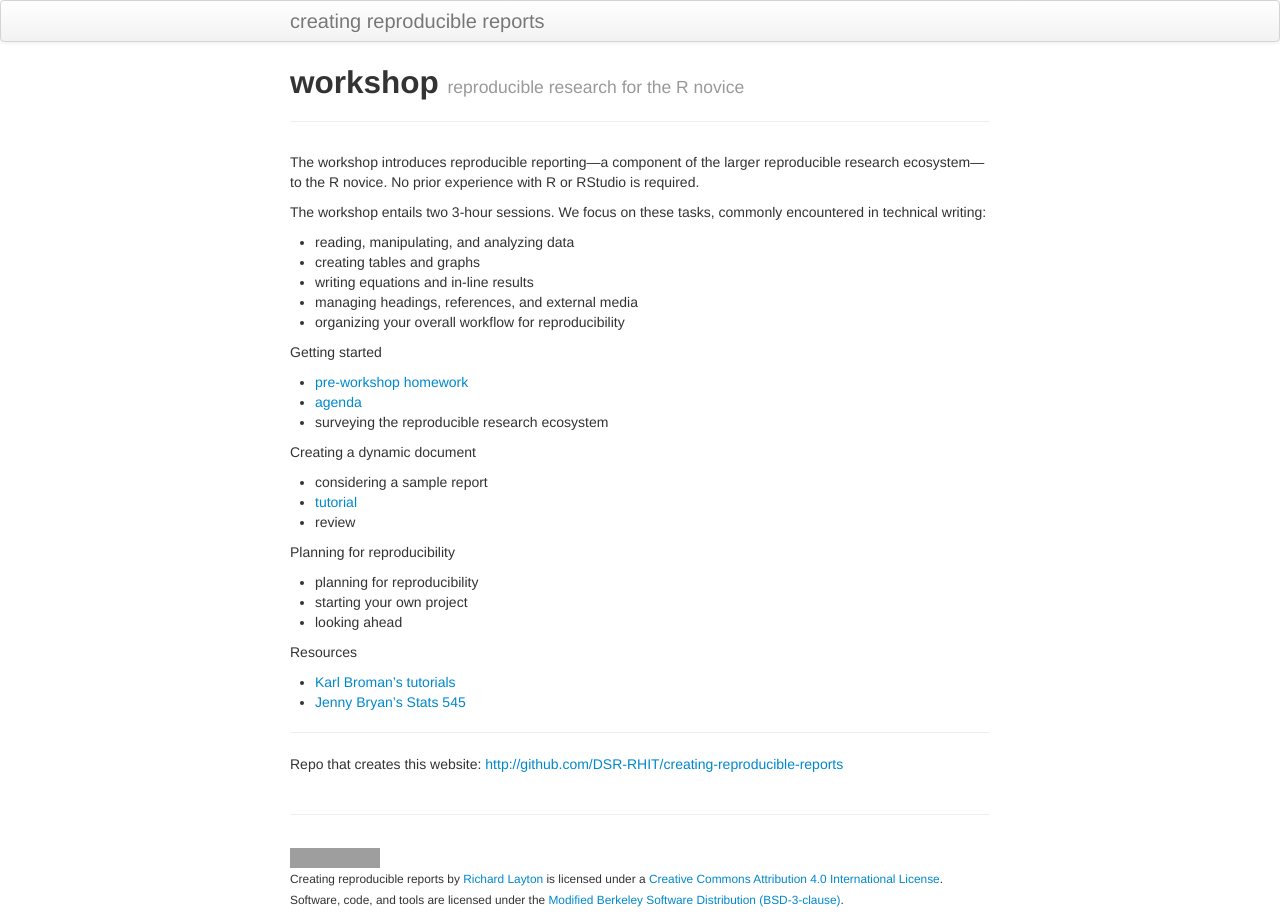
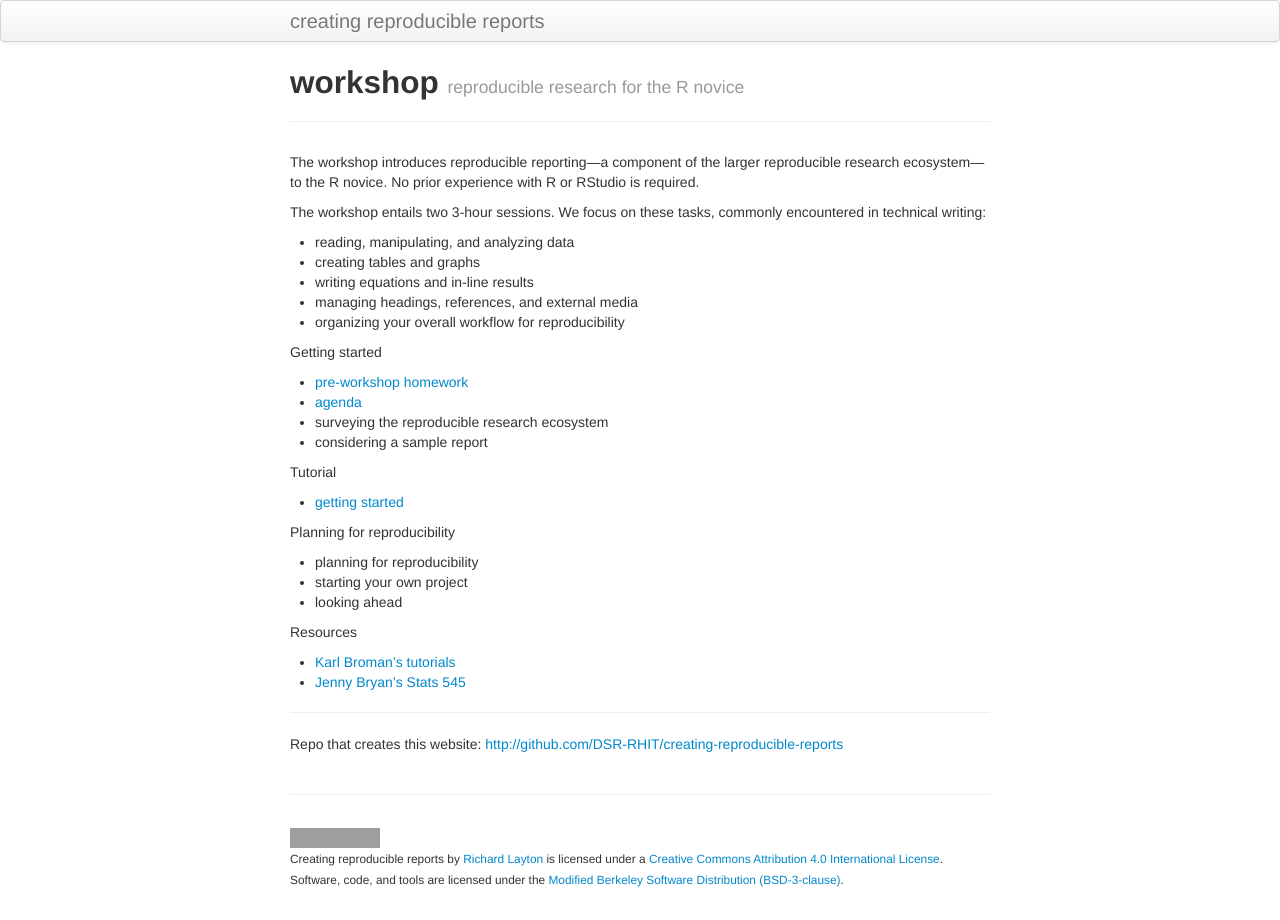
Before and after one commit to DSR-RHIT/creating-reproducible-reports, a Jekyll site: the page built from index.md, in a window 1280 px wide. Built offline with Jekyll 4.4.1, drawn with Linux system fonts in a browser that asks for light colours; grey boxes are pictures that could not be loaded.

Commit message:
tutorial

```diff
--- a/index.md
+++ b/index.md
@@ -19,12 +19,11 @@ Getting started
 - [pre-workshop homework](pages/pre-workshop-hw.html)
 - [agenda](print-pages/agenda.pdf)
 - surveying the reproducible research ecosystem
+- considering a sample report
 
-Creating a dynamic document
+Tutorial
 
-- considering a sample report
-- [tutorial](pages/tutorial.html)
-- review
+- [getting started](pages/tutorial-getting-started.html)
 
 Planning for reproducibility
 
```
